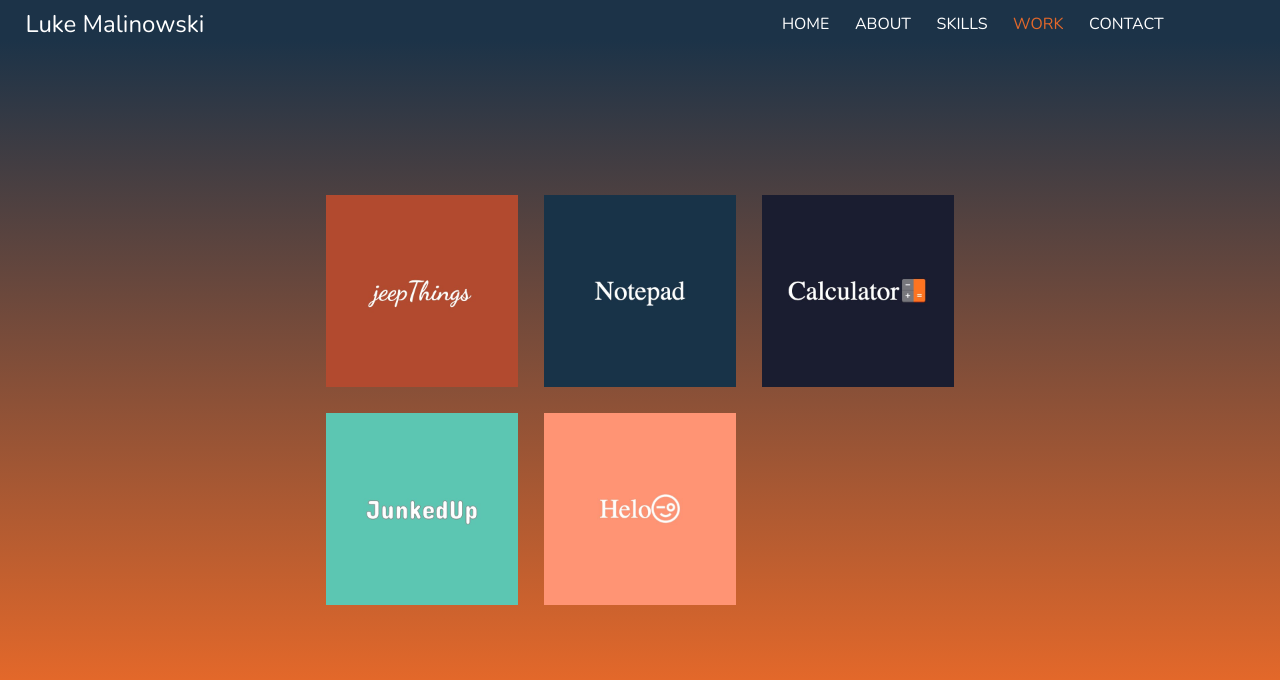
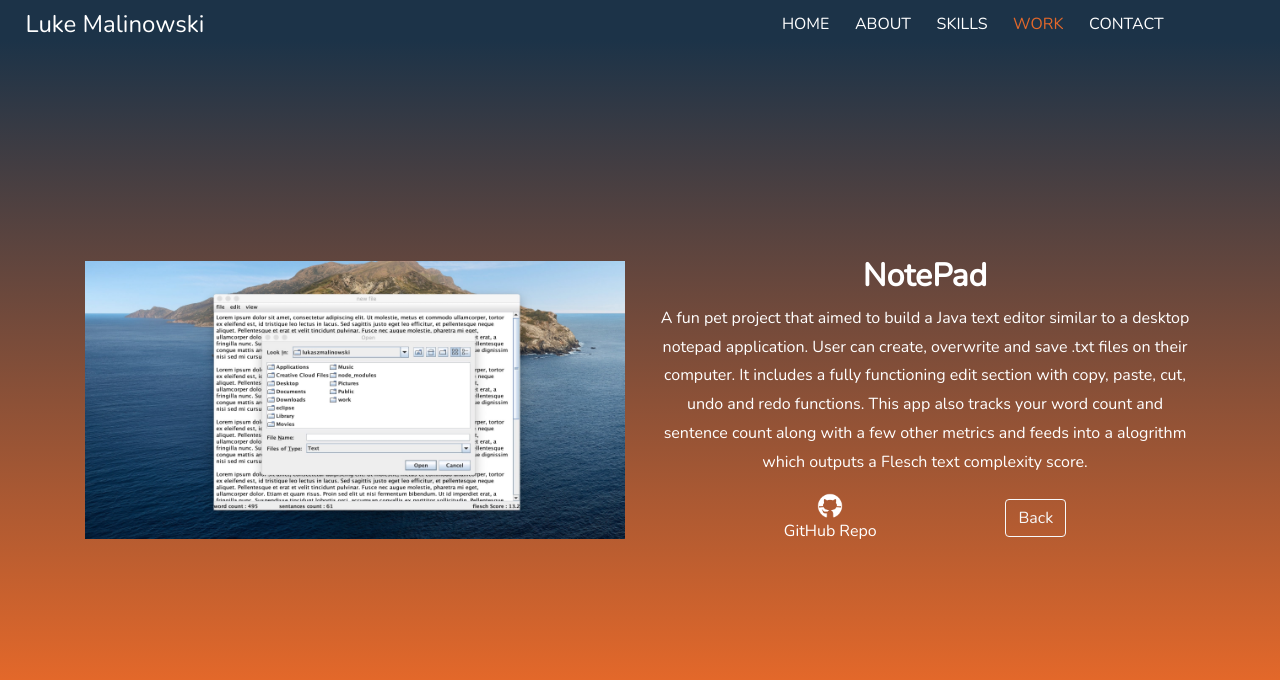
Before and after one commit to malinowski-luke/portfolio, a React (Create React App) app: page /#/work/1 in a window 1280 px wide. Shown: the top 680 px of the page. Built offline with nearby package versions, Linux system fonts and the light colour scheme.

Commit message:
added back button to projects

```diff
--- a/src/components/Work/Project/Project.js
+++ b/src/components/Work/Project/Project.js
@@ -1,12 +1,12 @@
 import React, { useEffect } from 'react'
-import { Row, Col, Image } from 'react-bootstrap'
+import { Row, Col, Image, Button } from 'react-bootstrap'
 import githubLogo from '../../../assets/icons/github.png'
 import www from '../../../assets/icons/www.png'
 import projectsArr from '../../../utils/projectsArr'
 import { slideIn } from '../../../utils/slideIn'
 import './Project.scss'
 
-export default function Project({ match }) {
+export default function Project({ match, history }) {
   useEffect(() => {
     const container = document.getElementById('project')
     slideIn(container)
@@ -39,6 +39,9 @@ export default function Project({ match }) {
             <br />
             GitHub Repo
           </a>
+          <Button onClick={() => history.goBack()} variant='outline-light'>
+            Back
+          </Button>
         </div>
       </Col>
     </Row>
--- a/src/components/Work/Work.js
+++ b/src/components/Work/Work.js
@@ -13,7 +13,7 @@ export default function Work() {
   }, [])
   const projectsJSX = projectsArr.map((elm, index) => {
     return (
-      <Link key={index} to={'/project/' + index}>
+      <Link key={index} to={'/work/' + index}>
         <div className='work-item'>
           <div className='work-item-overlay'></div>
           <Image src={elm.coverImage} fluid />
--- a/src/routes.js
+++ b/src/routes.js
@@ -18,9 +18,9 @@ export default (
     <Route exact path='/home' component={CodeEditor} />
     <Route path='/about' component={About} />
     <Route path='/skills' component={Skills} />
+    <Route path='/work/:index' component={Project} />
     <Route path='/work' component={Work} />
-    <Route path='/project/:index' component={Project} />
-    <Route path='/not-found' render={() => <NotFound />} />
+    <Route path='/not-found' render={(props) => <NotFound {...props} />} />
     <Redirect exact from='/' to='/home' />
     <Redirect from='/' to='/not-found' />
   </Switch>
```
